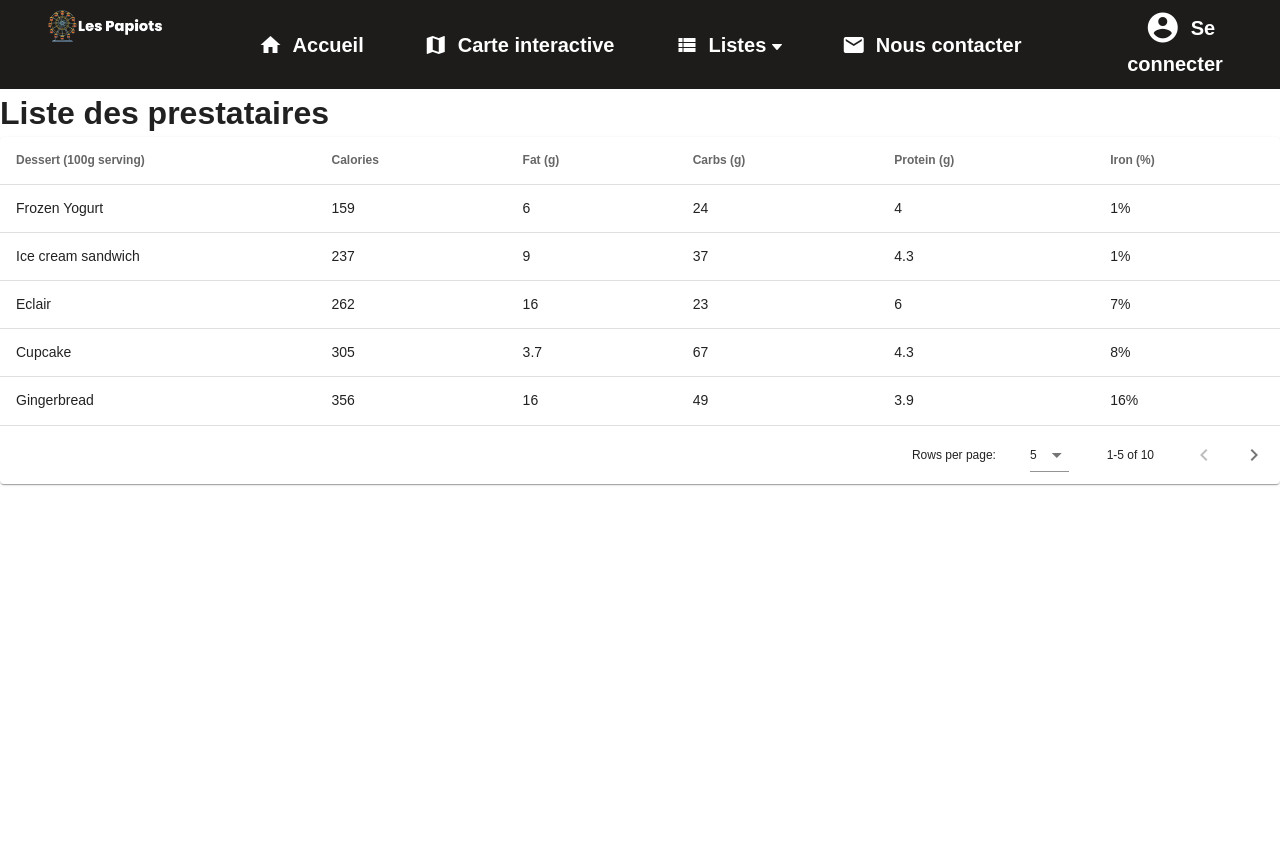
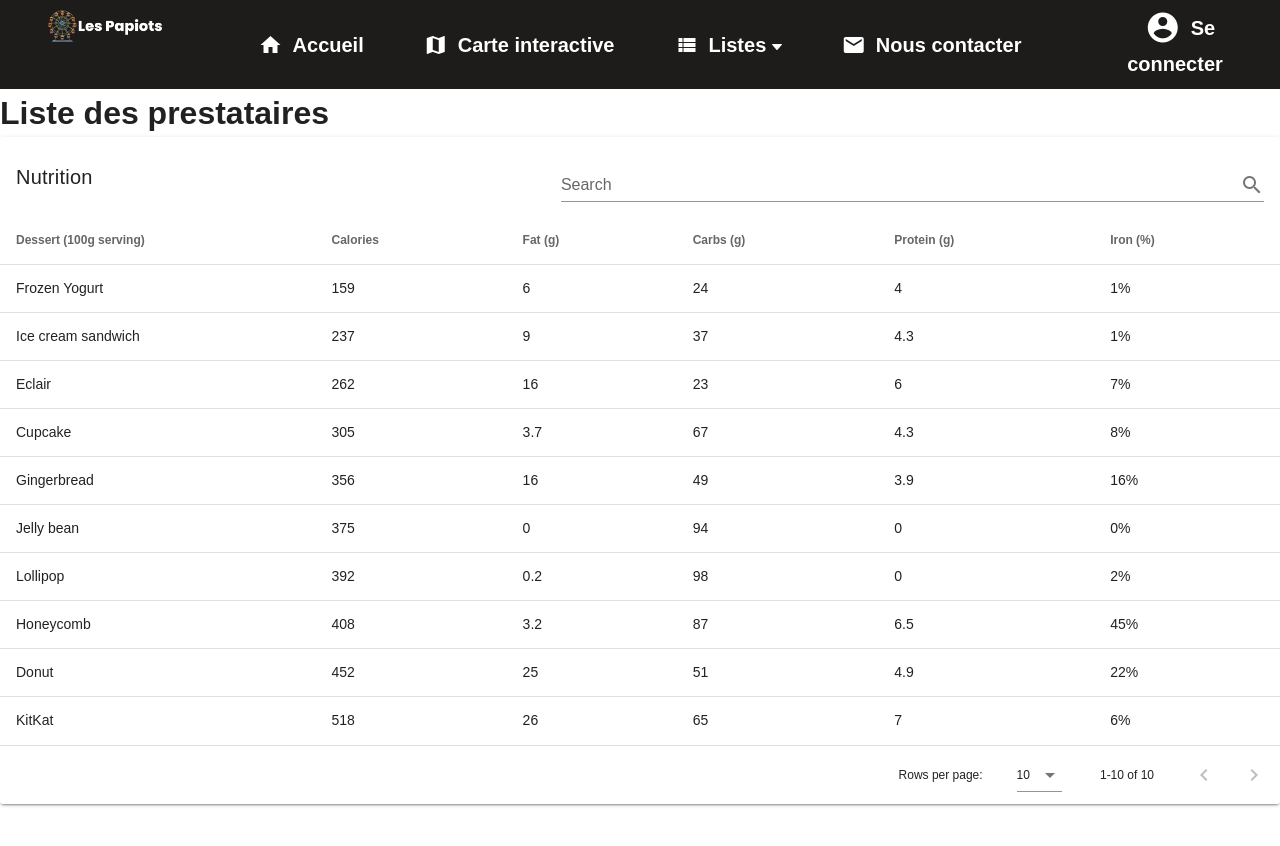
Before and after one commit to nvalenne/SAE-G9, a Vue app in the folder client/: page /liste_prestataire in a window 1280 px wide. Shown: the top 846 px of the page. Built offline with nearby package versions, Linux system fonts and the light colour scheme; a web font is replaced by a local one.

Commit message:
Ajout de la fonction search dans la liste manège et la liste prestataire

```diff
--- a/client/src/views/ListeManegeView.vue
+++ b/client/src/views/ListeManegeView.vue
@@ -6,6 +6,7 @@ export default {
   },
   data () {
     return {
+      search: '',
       headers: [
         {
           text: 'Dessert (100g serving)',
@@ -112,12 +113,24 @@ export default {
       <h1>Liste des manèges</h1>
     </div>
     <v-app id="inspire">
-      <v-data-table
-          :headers="headers"
-          :items="desserts"
-          :items-per-page="5"
-          class="elevation-1"
-      ></v-data-table>
+      <v-card>
+        <v-card-title>
+          Nutrition
+          <v-spacer></v-spacer>
+          <v-text-field
+              v-model="search"
+              append-icon="mdi-magnify"
+              label="Search"
+              single-line
+              hide-details
+          ></v-text-field>
+        </v-card-title>
+        <v-data-table
+            :headers="headers"
+            :items="desserts"
+            :search="search"
+        ></v-data-table>
+      </v-card>
     </v-app>
   </div>
 </template>
--- a/client/src/views/ListePrestataireView.vue
+++ b/client/src/views/ListePrestataireView.vue
@@ -6,6 +6,7 @@ export default {
   },
   data () {
     return {
+      search: '',
       headers: [
         {
           text: 'Dessert (100g serving)',
@@ -112,12 +113,24 @@ export default {
       <h1>Liste des prestataires</h1>
     </div>
       <v-app id="inspire">
+        <v-card>
+          <v-card-title>
+            Nutrition
+            <v-spacer></v-spacer>
+            <v-text-field
+                v-model="search"
+                append-icon="mdi-magnify"
+                label="Search"
+                single-line
+                hide-details
+            ></v-text-field>
+          </v-card-title>
           <v-data-table
               :headers="headers"
               :items="desserts"
-          :items-per-page="5"
-          class="elevation-1"
+              :search="search"
           ></v-data-table>
+        </v-card>
       </v-app>
   </div>
 </template>
```
Lines whose indentation alone changed are shown as unchanged.
